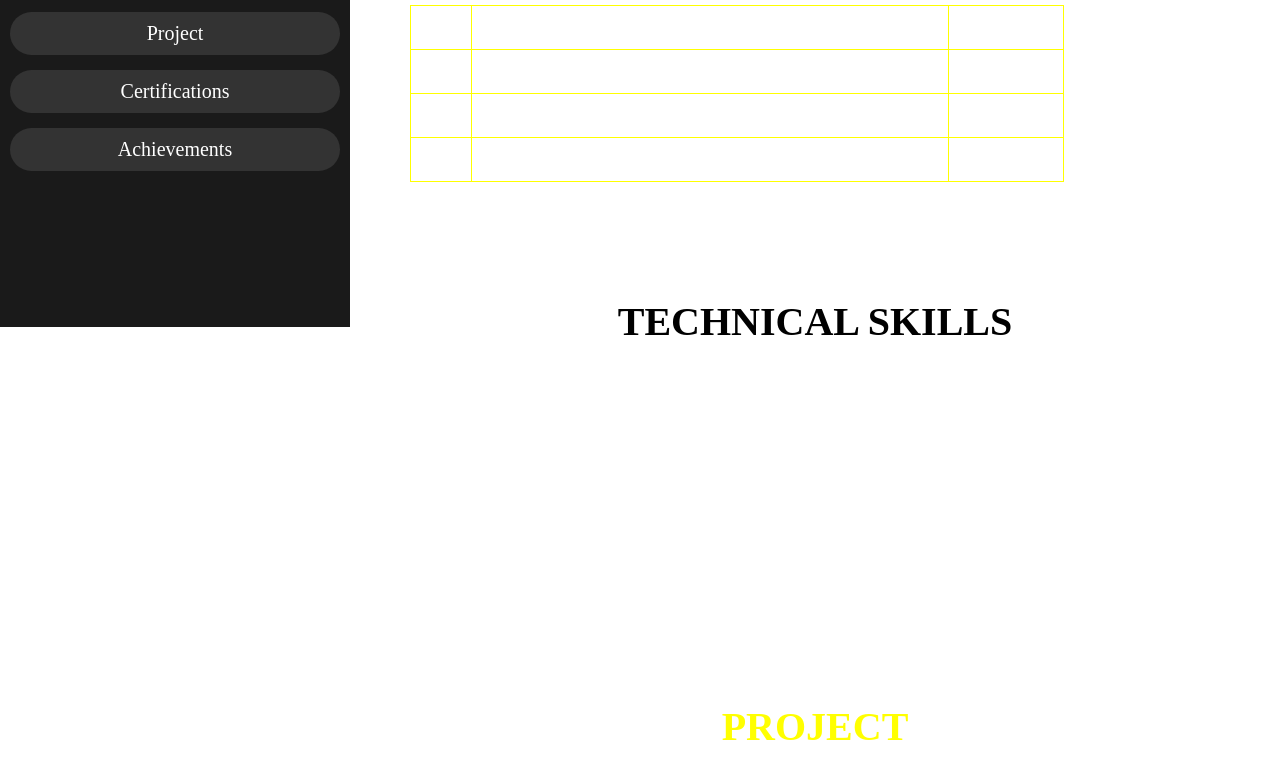
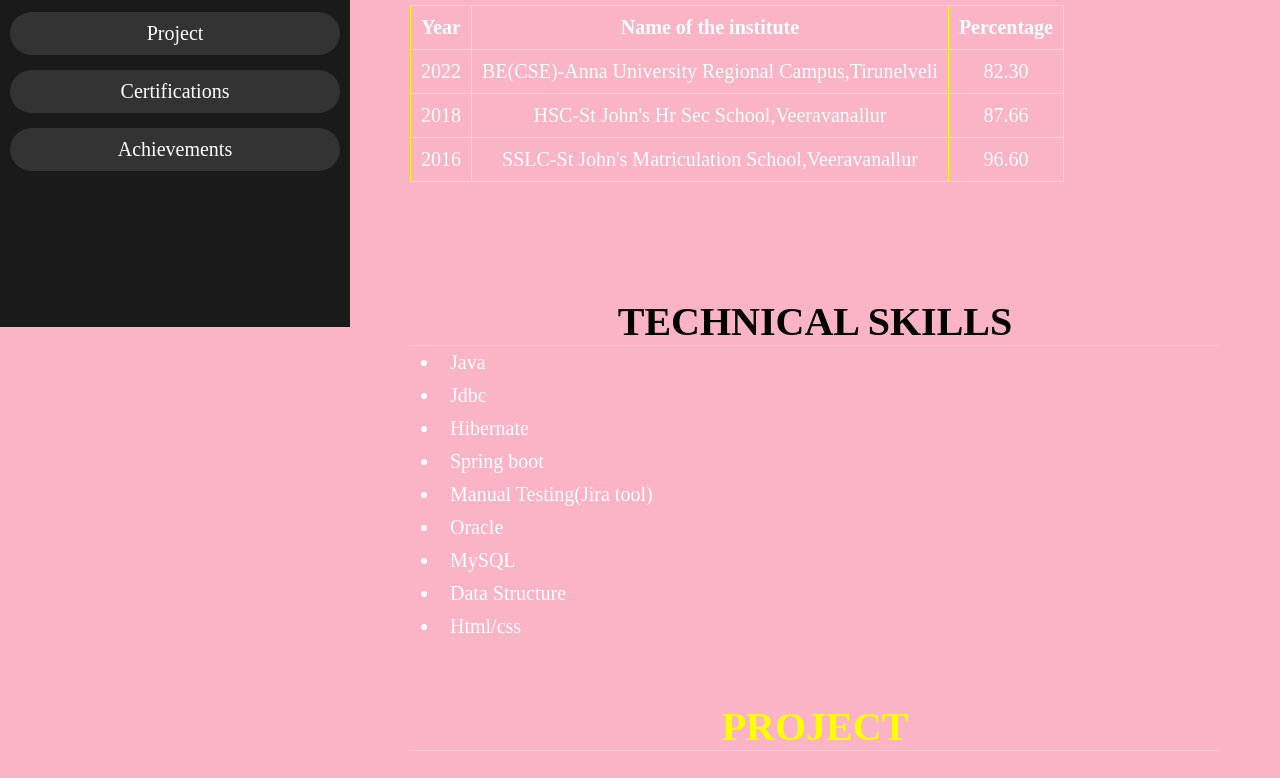
Before and after one commit to rmkirthy/portfolio, a plain HTML site: page index.html in a window 1280 px wide. Shown: the part 473-1251 px from the top of the page. Drawn offline with Linux system fonts and the light colour scheme.

Commit message:
Update sty.css

```diff
--- a/sty.css
+++ b/sty.css
@@ -11,7 +11,7 @@ html{
     overflow-x: hidden;
 }
 body{
-    background-color: white;
+    background-color: #fbb3c6;
     overflow: hidden;
     padding-left: 35rem;
 }
```
